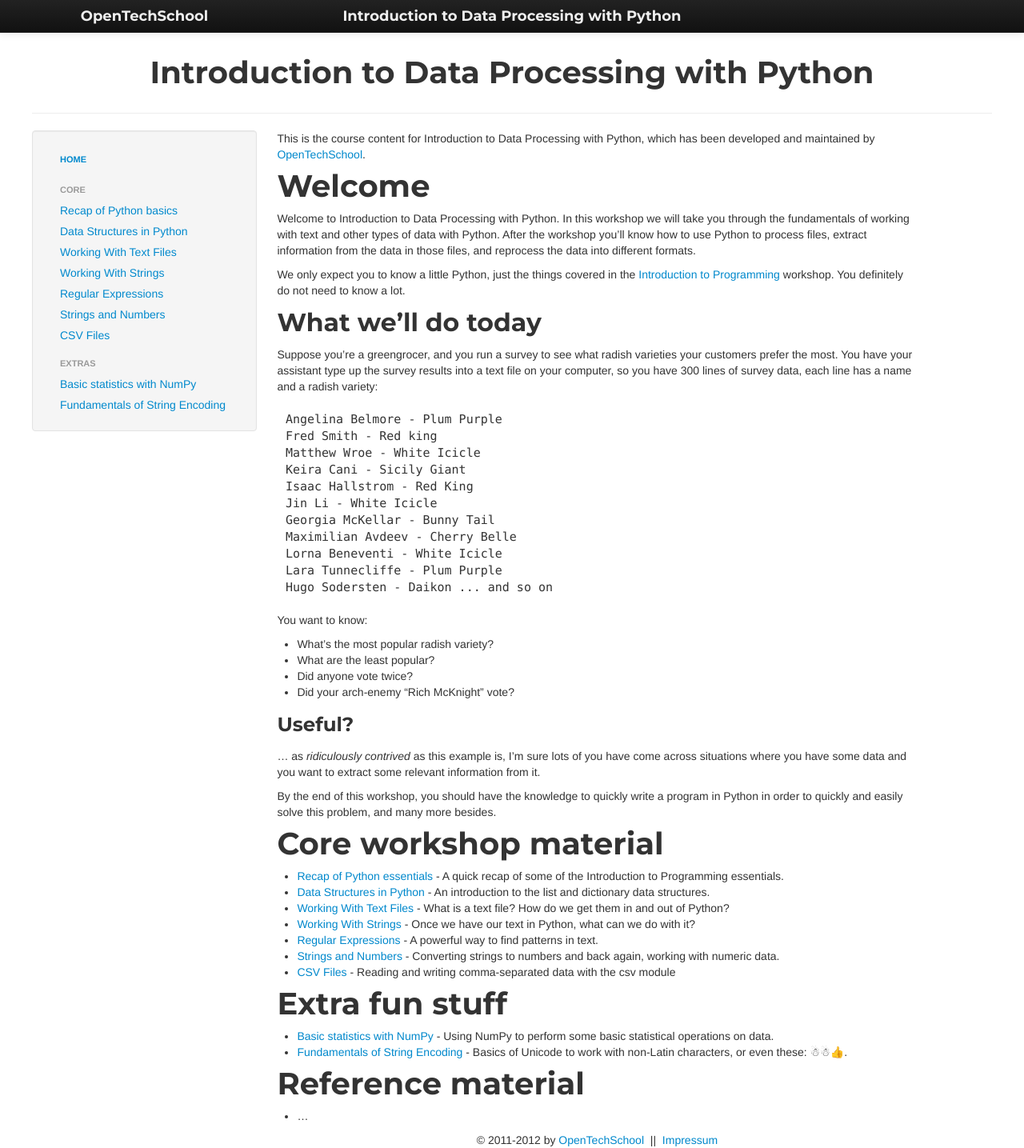
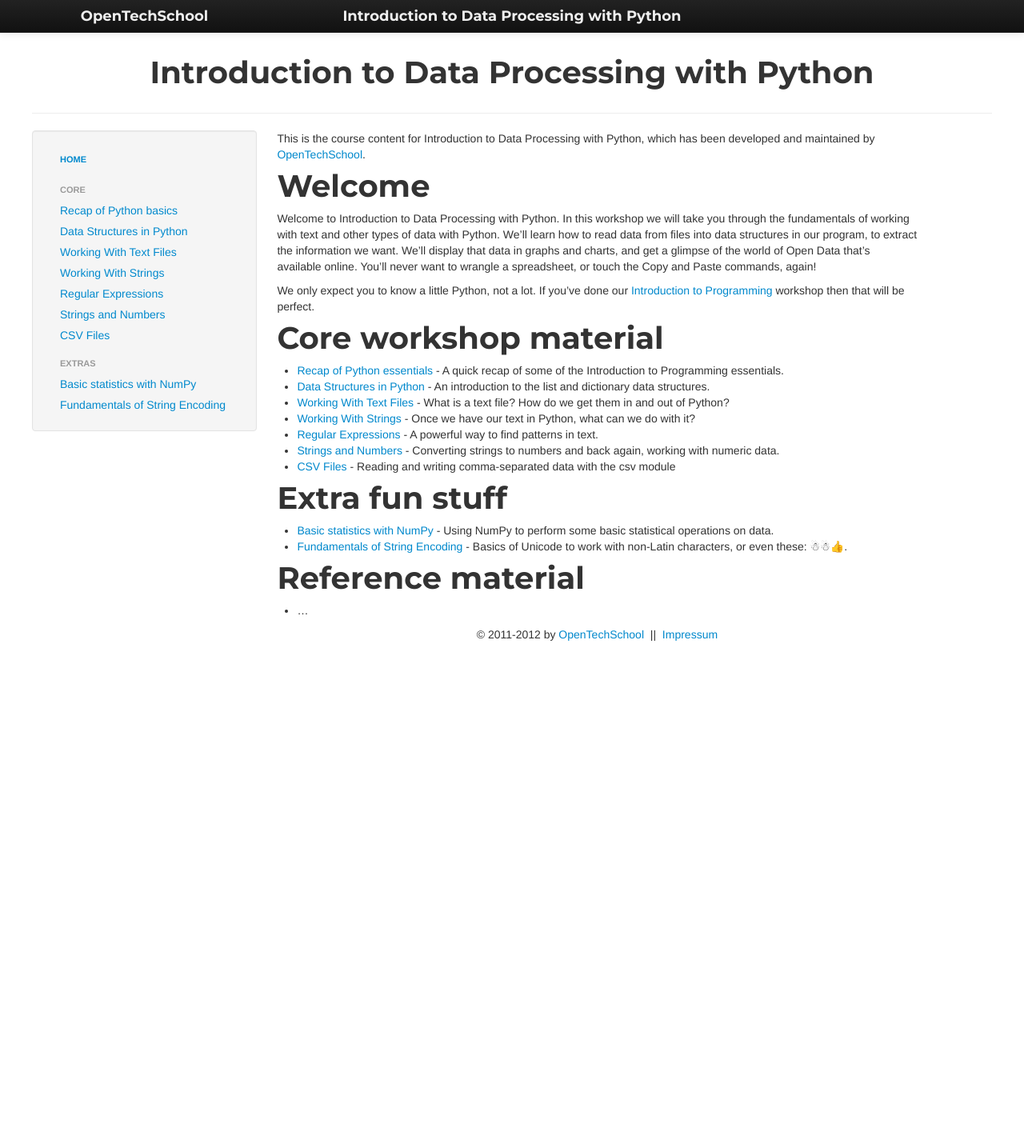
Before and after one commit to OpenTechSchool/python-data-intro, a Jekyll site: the page built from index.md, in a window 1280 px wide. Shown: the whole page at 80% size. Built offline with Jekyll 4.4.1, drawn with Linux system fonts in a browser that asks for light colours; after the commit the page ends 900 px from its top, so only the background shows below that.

```diff
--- a/index.md
+++ b/index.md
@@ -9,39 +9,9 @@ This is the course content for Introduction to Data Processing with Python, whic
 
 # Welcome
 
-Welcome to Introduction to Data Processing with Python. In this workshop we will take you through the fundamentals of working with text and other types of data with Python. After the workshop you'll know how to use Python to process files, extract information from the data in those files, and reprocess the data into different formats.
+Welcome to Introduction to Data Processing with Python. In this workshop we will take you through the fundamentals of working with text and other types of data with Python. We'll learn how to read data from files into data structures in our program, to extract the information we want. We'll display that data in graphs and charts, and get a glimpse of the world of Open Data that's available online. You'll never want to wrangle a spreadsheet, or touch the Copy and Paste commands, again!
 
-We only expect you to know a little Python, just the things covered in the [Introduction to Programming](http://opentechschool.github.com/python-beginners/en/index.html) workshop. You definitely do not need to know a lot.
-
-## What we'll do today
-
-Suppose you're a greengrocer, and you run a survey to see what radish varieties your customers prefer the most. You have your assistant type up the survey results into a text file on your computer, so you have 300 lines of survey data, each line has a name and a radish variety:
-
-    Angelina Belmore - Plum Purple
-    Fred Smith - Red king
-    Matthew Wroe - White Icicle
-    Keira Cani - Sicily Giant
-    Isaac Hallstrom - Red King
-    Jin Li - White Icicle
-    Georgia McKellar - Bunny Tail
-    Maximilian Avdeev - Cherry Belle
-    Lorna Beneventi - White Icicle
-    Lara Tunnecliffe - Plum Purple
-    Hugo Sodersten - Daikon
-... and so on
-
-You want to know:
-
-* What's the most popular radish variety?
-* What are the least popular?
-* Did anyone vote twice?
-* Did your arch-enemy "Rich McKnight" vote?
-
-### Useful?
-
-... as _ridiculously contrived_ as this example is, I'm sure lots of you have come across situations where you have some data and you want to extract some relevant information from it.
-
-By the end of this workshop, you should have the knowledge to quickly write a program in Python in order to quickly and easily solve this problem, and many more besides.
+We only expect you to know a little Python, not a lot. If you've done our [Introduction to Programming](http://opentechschool.github.com/python-beginners/en/index.html) workshop then that will be perfect.
 
 # Core workshop material
 
```
Also changed, not shown: core/data.md (+6 -2 lines), core/recap.md (+8 -5 lines), core/strings.md (+35 -15 lines), core/text-files.md (+8 -7 lines).
